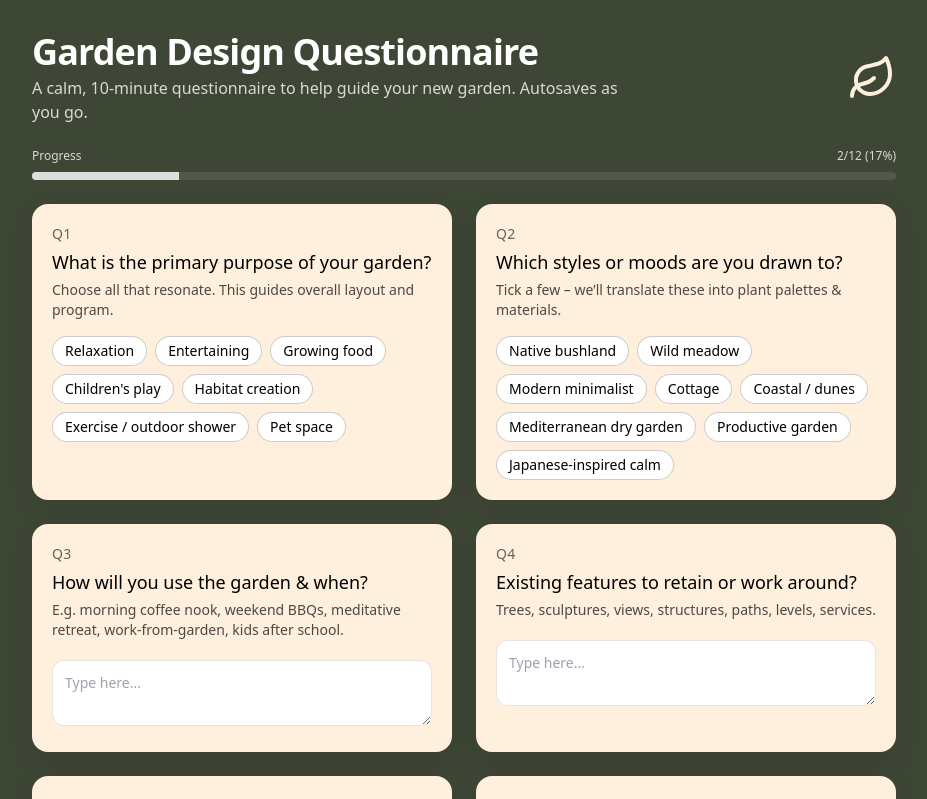
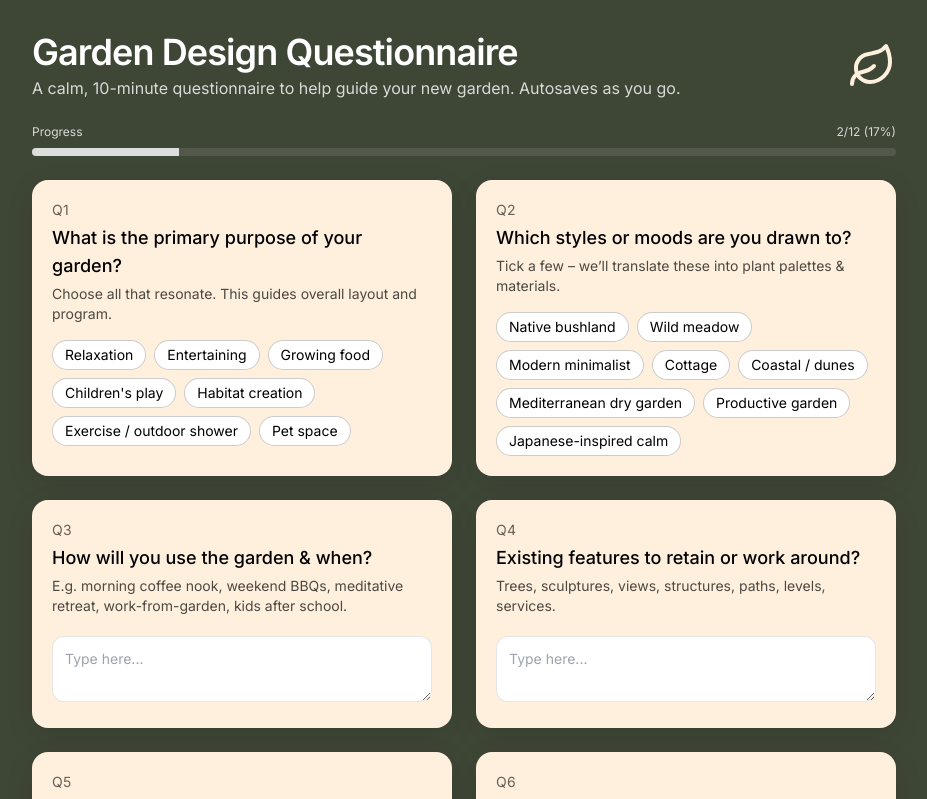
Before and after one commit to tinyforests/garden-brief-next, a Next.js app: page / in a window 1280 px wide. Shown: the top 799 px of the page, without its empty margins (176-1103 px from the left). Built offline with nearby package versions, Linux system fonts and the light colour scheme.

Commit message:
Update globals.css

```diff
--- a/app/globals.css
+++ b/app/globals.css
@@ -1,8 +1,9 @@
-
 @tailwind base;
 @tailwind components;
 @tailwind utilities;
 
-:root { color-scheme: light; }
-html, body { height: 100%; }
-* { -webkit-tap-highlight-color: transparent; }
+/* Font helpers driven by next/font CSS variables */
+@layer base {
+  .font-heading { font-family: var(--font-heading), serif; }
+  .font-body { font-family: var(--font-body), ui-sans-serif, system-ui, -apple-system, "Segoe UI", Roboto, "Helvetica Neue", Arial, "Apple Color Emoji", "Segoe UI Emoji"; }
+}
```
